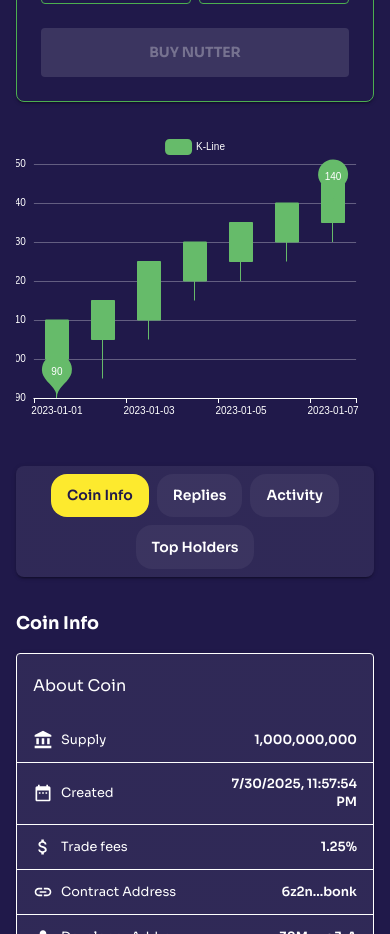
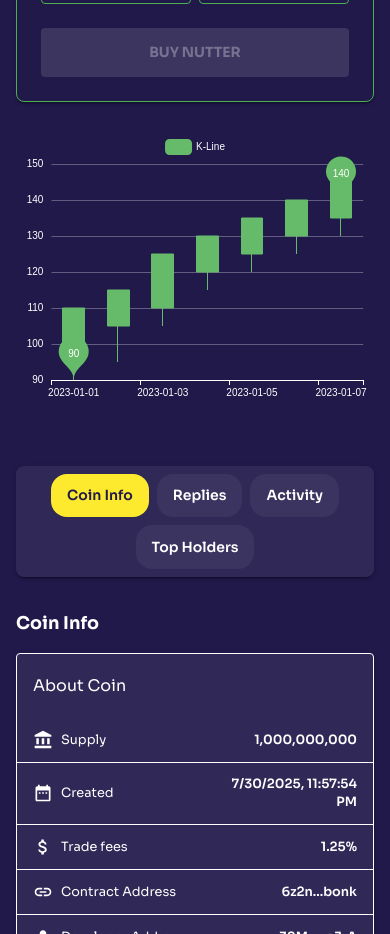
Before and after one commit to TayyabaK/wejump, a Next.js app: page /token/1 in a window 390 px wide. Shown: the part 1000-1934 px from the top of the page. Built offline with nearby package versions, Linux system fonts and the light colour scheme; some icons are missing.

Commit message:
refactor: enhance layout and styling for improved responsiveness and overflow handling

```diff
--- a/src/app/token/[id]/page.tsx
+++ b/src/app/token/[id]/page.tsx
@@ -57,7 +57,9 @@ export default function TokenDetailsPage() {
                 display: 'flex',
                 flexDirection: 'column',
                 gap: 4,
-                minHeight: '80vh', // Adjust as needed
+                minHeight: '80vh',
+                width: '100%', // Ensure it takes full width
+                overflow: 'hidden', // Prevent overflow
               }}>
               <TradingViewChart />
               <TabsSection />
--- a/src/components/token-detail/buy-sell.tsx
+++ b/src/components/token-detail/buy-sell.tsx
@@ -43,7 +43,7 @@ export default function BuySellWidget() {
           ? themeExtra.purple.main
           : theme.palette.background.paper,
         p: 3,
-        width: { xs: '100%', sm: 360 },
+        width: { xs: '100%' },
         boxShadow: theme.shadows[2],
       }}>
       {/* Market Cap Progress */}
--- a/src/components/token-detail/token-chart.tsx
+++ b/src/components/token-detail/token-chart.tsx
@@ -42,10 +42,11 @@ const TradingViewChart = () => {
       },
     },
     grid: {
-      left: '5%',
-      right: '5%',
+      left: '3%',
+      right: '3%',
       bottom: '12%',
       top: '10%',
+      containLabel: true, // This ensures labels stay within the grid
     },
     xAxis: {
       type: 'category',
@@ -98,7 +99,12 @@ const TradingViewChart = () => {
   const dynamicHeight = isMobile ? 300 : isTablet ? 400 : 500;
 
   return (
-    <div style={{ width: '100%', height: `${dynamicHeight}px` }}>
+    <div
+      style={{
+        width: '100%',
+        height: `${dynamicHeight}px`,
+        overflow: 'hidden', // Add this to prevent any overflow
+      }}>
       <ReactECharts
         option={option}
         style={{ height: '100%', width: '100%' }}
```
